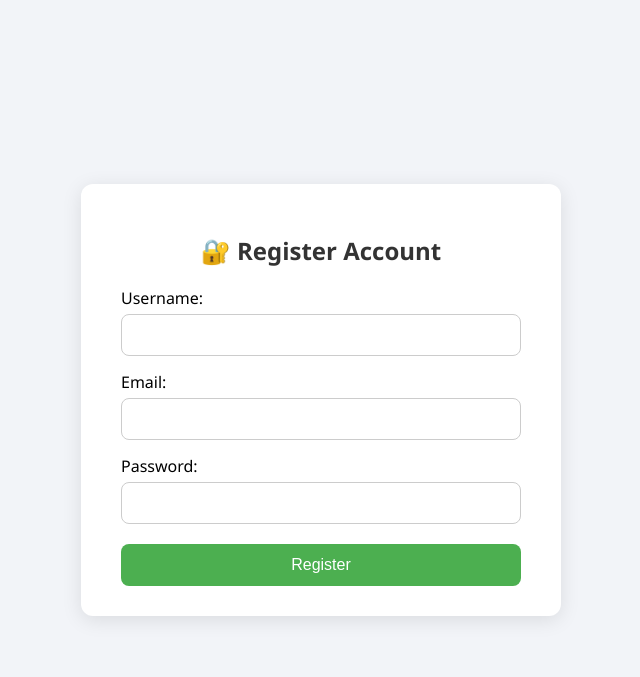
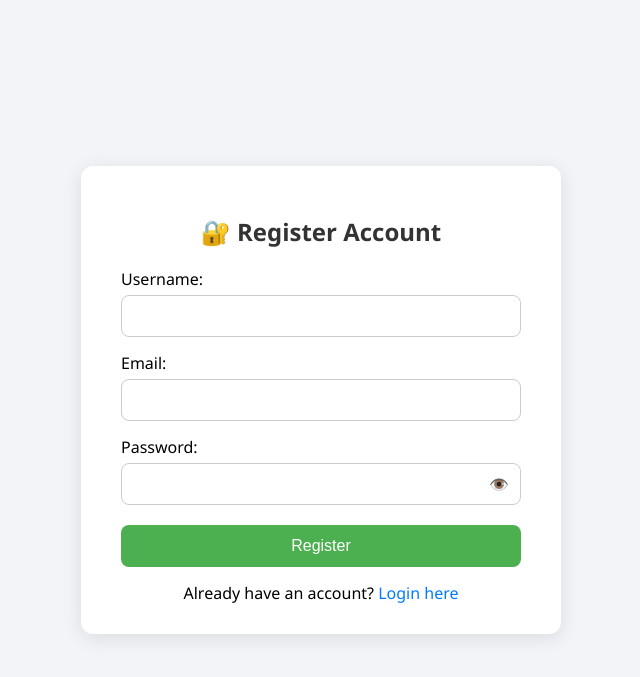
Before and after one commit to Gino156/password-manager, a PHP site: page /register.php in a window 1280 px wide. Shown: the top 677 px of the page, without its empty margins (319-959 px from the left). Run offline with PHP 8.4, Linux system fonts and the light colour scheme; a stand-in replaces the project's code that opens the database connection.

Commit message:
modifying system

```diff
--- a/add_password.php
+++ b/add_password.php
@@ -3,7 +3,7 @@ session_start();
 require 'db.php';
 require 'crypto.php';
 
-$timeout = 10;
+$timeout = 60;
 if (isset($_SESSION['last_activity']) && (time() - $_SESSION['last_activity']) > $timeout) {
     session_unset();
     session_destroy();
@@ -262,7 +262,7 @@ if ($_SERVER["REQUEST_METHOD"] === "POST") {
             inactivityTimer = setTimeout(() => {
                 alert("⏰ You have been logged out due to inactivity.");
                 window.location.href = "logout.php?timeout=1";
-            }, 10000);
+            }, 60000);
         }
 
         window.onload = function() {
--- a/dashboard.php
+++ b/dashboard.php
@@ -1,7 +1,7 @@
 <?php
 session_start();
 
-$timeout = 10;
+$timeout = 60;
 if (isset($_SESSION['last_activity']) && (time() - $_SESSION['last_activity']) > $timeout) {
     session_unset();
     session_destroy();
@@ -32,7 +32,7 @@ if (!isset($_SESSION['user_id'])) {
             inactivityTimer = setTimeout(() => {
                 alert("⏰ You have been logged out due to inactivity.");
                 window.location.href = "logout.php?timeout=1";
-            }, 10000);
+            }, 60000);
         }
 
         window.onload = resetInactivityTimer;
--- a/register.php
+++ b/register.php
@@ -1,6 +1,7 @@
 <?php
 require 'db.php';
 $message = "";
+$success = false;
 
 if ($_SERVER["REQUEST_METHOD"] === "POST") {
     $username = trim($_POST['username']);
@@ -16,7 +17,9 @@ if ($_SERVER["REQUEST_METHOD"] === "POST") {
         $stmt->bind_param("sss", $username, $email, $passwordHash);
 
         if ($stmt->execute()) {
-            $message = "✅ Registration successful! <a href='login.php'>Login here</a>";
+            $success = true;
+            $message = "✅ Registration successful! Redirecting to login...";
+            echo "<script>setTimeout(() => window.location.href = 'login.php', 3000);</script>";
         } else {
             $message = "❌ Error: " . $stmt->error;
         }
@@ -27,10 +30,12 @@ if ($_SERVER["REQUEST_METHOD"] === "POST") {
 ?>
 
 <!DOCTYPE html>
-<html>
+<html lang="en">
 
 <head>
-    <title>Register - Password Manager</title>
+    <meta charset="UTF-8">
+    <title>Register - Vaultify</title>
+    <meta name="viewport" content="width=device-width, initial-scale=1.0">
     <style>
         body {
             font-family: 'Segoe UI', sans-serif;
@@ -75,6 +80,20 @@ if ($_SERVER["REQUEST_METHOD"] === "POST") {
             box-sizing: border-box;
         }
 
+        .password-wrapper {
+            position: relative;
+        }
+
+        .toggle-icon {
+            position: absolute;
+            right: 12px;
+            top: 50%;
+            transform: translateY(-50%);
+            cursor: pointer;
+            font-size: 16px;
+            color: gray;
+        }
+
         .form-container button {
             width: 100%;
             margin-top: 20px;
@@ -95,12 +114,17 @@ if ($_SERVER["REQUEST_METHOD"] === "POST") {
         .message {
             margin-top: 15px;
             font-size: 14px;
-            color: #d8000c;
             text-align: center;
+            color: red;
         }
 
         .success {
             color: #2e7d32;
+        }
+
+        .redirect {
+            text-align: center;
+            margin-top: 15px;
         }
 
         a {
@@ -120,12 +144,12 @@ if ($_SERVER["REQUEST_METHOD"] === "POST") {
         <h2>🔐 Register Account</h2>
 
         <?php if ($message): ?>
-            <div class="message <?php echo (strpos($message, '✅') !== false) ? 'success' : ''; ?>">
+            <div class="message <?php echo $success ? 'success' : ''; ?>">
                 <?php echo $message; ?>
             </div>
         <?php endif; ?>
 
-        <form method="POST">
+        <form method="POST" autocomplete="off">
             <label for="username">Username:</label>
             <input type="text" name="username" required>
 
@@ -133,11 +157,26 @@ if ($_SERVER["REQUEST_METHOD"] === "POST") {
             <input type="email" name="email" required>
 
             <label for="password">Password:</label>
-            <input type="password" name="password" required>
+            <div class="password-wrapper">
+                <input type="password" name="password" id="password" required>
+                <span class="toggle-icon" onclick="togglePassword()">👁️</span>
+            </div>
 
             <button type="submit">Register</button>
         </form>
+
+        <div class="redirect">
+            Already have an account?
+            <a href="login.php">Login here</a>
+        </div>
     </div>
+
+    <script>
+        function togglePassword() {
+            const passInput = document.getElementById("password");
+            passInput.type = passInput.type === "password" ? "text" : "password";
+        }
+    </script>
 
 </body>
 
--- a/view_passwords.php
+++ b/view_passwords.php
@@ -3,7 +3,7 @@ session_start();
 require 'db.php';
 require 'crypto.php';
 
-$timeout = 10;
+$timeout = 60;
 if (isset($_SESSION['last_activity']) && (time() - $_SESSION['last_activity']) > $timeout) {
     session_unset();
     session_destroy();
@@ -172,7 +172,7 @@ $stmt->close();
             inactivityTimer = setTimeout(() => {
                 alert("⏰ Session expired due to inactivity.");
                 window.location.href = "logout.php?timeout=1";
-            }, 10000);
+            }, 60000);
         }
 
         window.onload = function() {
```
Also changed, not shown: login.php (+19 -1 lines).
